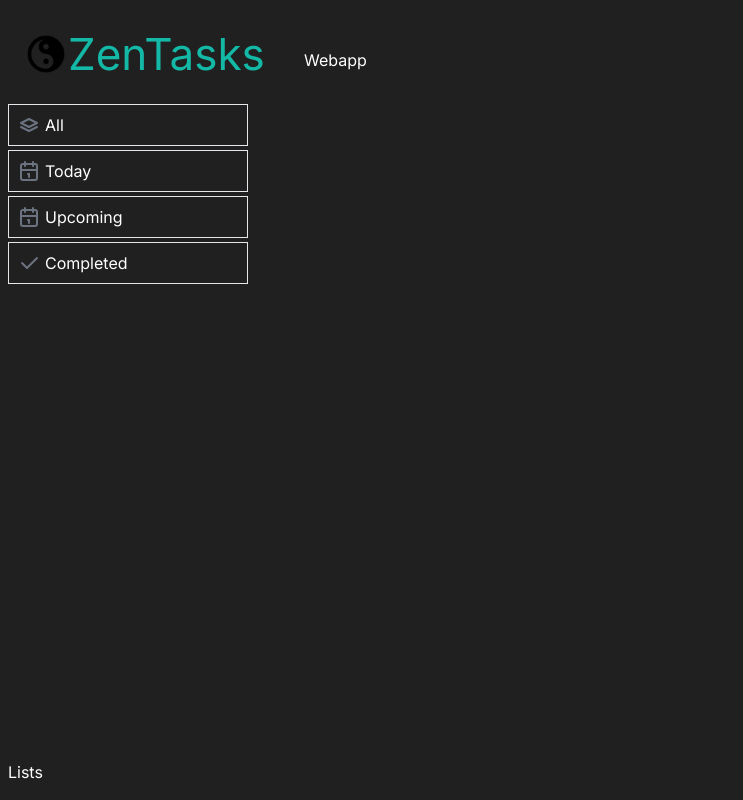
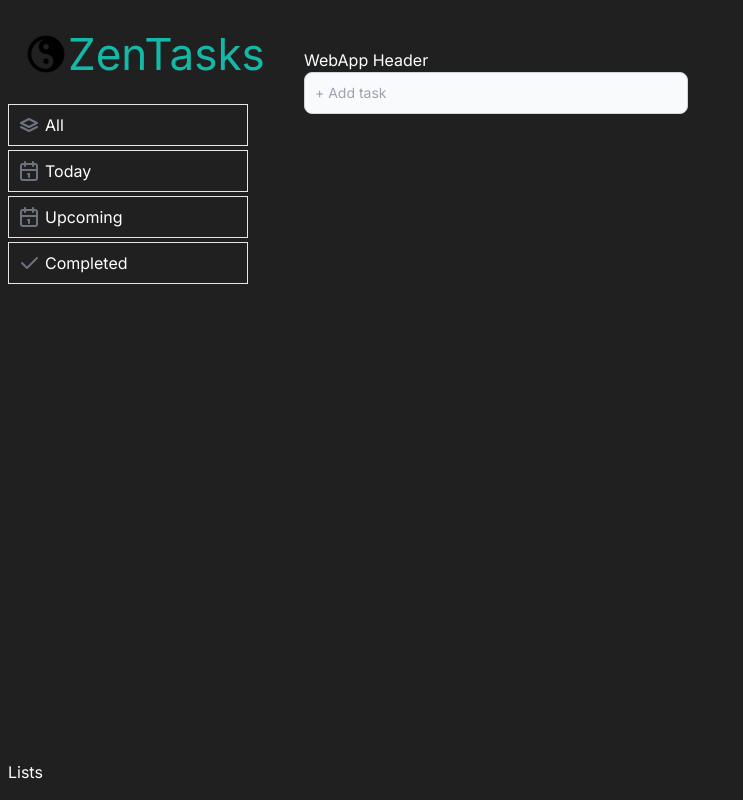
Before and after one commit to Maxnikit/ZenTasks, a Next.js app: page /webapp in a window 1280 px wide. Shown: the whole page, without its empty margins (0-743 px from the left). Built offline with nearby package versions, Linux system fonts and the light colour scheme.

Commit message:
Add a form that console.logs new task

```diff
--- a/src/app/page.tsx
+++ b/src/app/page.tsx
@@ -23,7 +23,7 @@ export default function Home() {
       <Link href="/webapp">
         <button
           type="button"
-          className="mb-2 me-2 rounded-full bg-teal-700 px-5 py-2.5 text-center text-sm font-medium text-white hover:bg-teal-800"
+          className="mb-2 rounded-full bg-teal-700 px-5 py-2.5 text-center text-2xl font-medium text-white hover:bg-teal-800"
         >
           Start now
         </button>
--- a/src/app/webapp/page.tsx
+++ b/src/app/webapp/page.tsx
@@ -1,5 +1,15 @@
+"use client";
+
+import AddTaskForm from "@/components/webapp/AddTaskForm/AddTaskForm";
+import { useState } from "react";
+
 type Props = {};
 
 export default function page({}: Props) {
-  return <div>Webapp</div>;
+  return (
+    <div>
+      <h1>WebApp Header</h1>
+      <AddTaskForm />
+    </div>
+  );
 }
--- /dev/null
+++ b/src/components/webapp/AddTaskForm/AddTaskForm.tsx
@@ -0,0 +1,38 @@
+import { useState } from "react";
+
+export default function AddTaskForm() {
+  const [task, setTask] = useState("");
+
+  const handleSubmit = (event: React.FormEvent<HTMLFormElement>) => {
+    event.preventDefault();
+
+    if (!task.trim()) {
+      return;
+    }
+    console.log("Submitted task:", task);
+
+    setTask("");
+    console.log(task);
+  };
+
+  const handleChange = (event: React.ChangeEvent<HTMLInputElement>) => {
+    setTask(event.target.value);
+  };
+
+  return (
+    <form onSubmit={handleSubmit} className="max-w-sm">
+      <label htmlFor="taskInput" className="sr-only">
+        Add Task
+      </label>
+      <input
+        id="taskInput"
+        value={task}
+        name="task"
+        type="text"
+        className="block w-full rounded-lg border border-gray-300 bg-gray-50 p-2.5 text-sm text-gray-900 focus:border-blue-500 focus:ring-blue-500 dark:border-gray-600 dark:bg-gray-700 dark:text-white dark:placeholder-gray-400 dark:focus:border-blue-500 dark:focus:ring-blue-500"
+        placeholder="+ Add task"
+        onChange={handleChange}
+      />
+    </form>
+  );
+}
```
